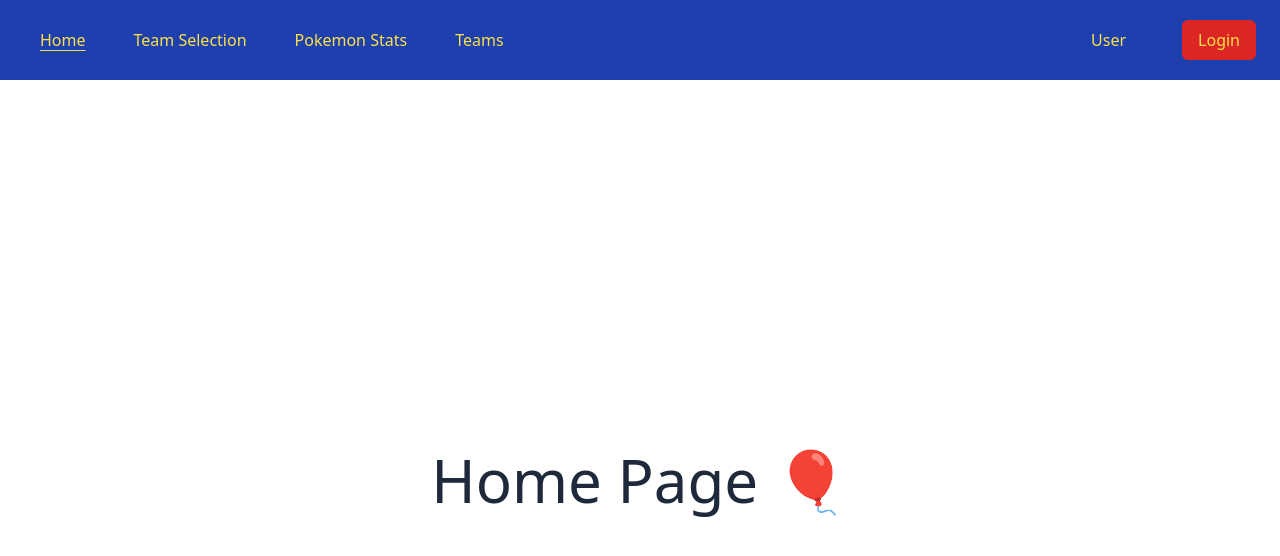
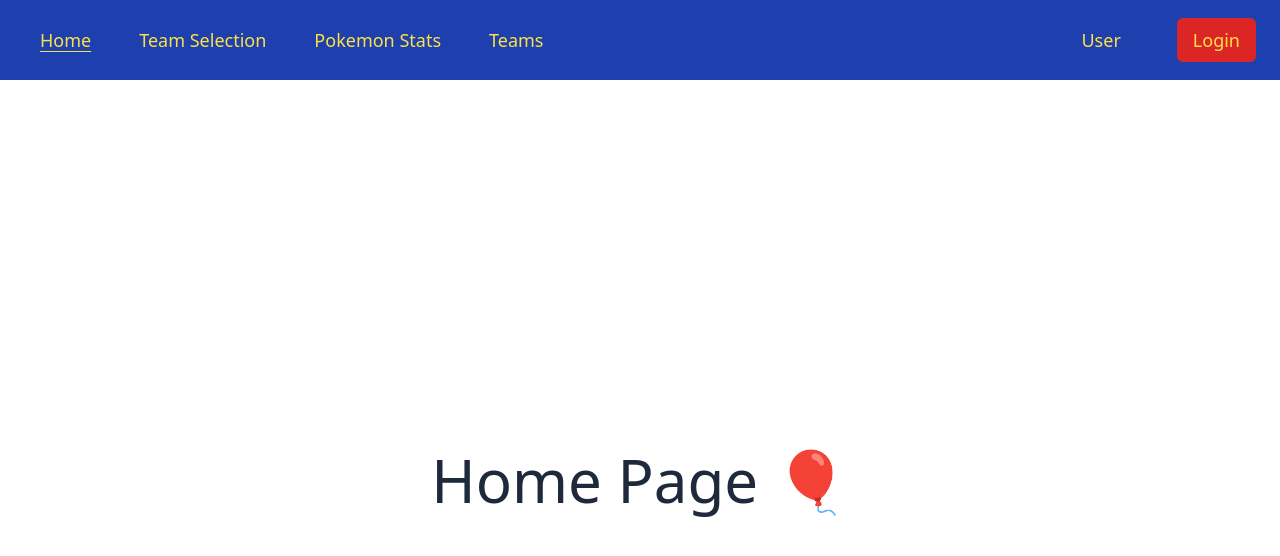
Before and after one commit to ramgarces/finalProject4316, a Vue app: page / in a window 1280 px wide. Shown: the top 556 px of the page. Built offline with nearby package versions, Linux system fonts and the light colour scheme.

Commit message:
Change nav bar font size

```diff
--- a/src/components/NavMenu.vue
+++ b/src/components/NavMenu.vue
@@ -21,7 +21,7 @@
 
 <style lang="postcss" scoped>
 nav {
-    @apply flex h-20 bg-blue-800 text-yellow-300 px-6;
+    @apply flex h-20 bg-blue-800 text-yellow-300 px-6 text-lg;
 
     & .router-link-active {
         @apply underline underline-offset-4;
```
